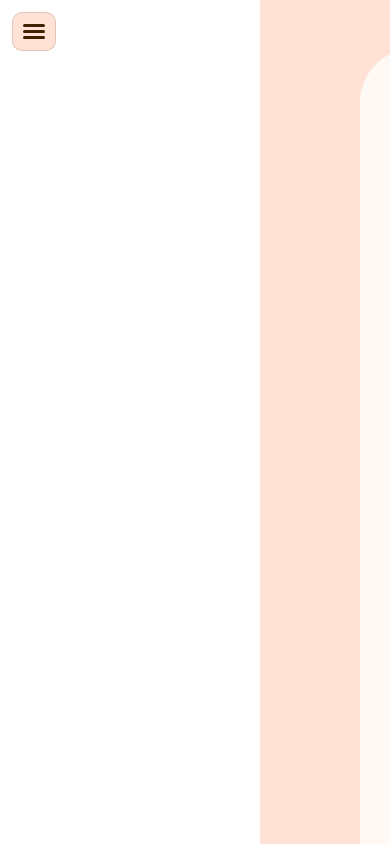
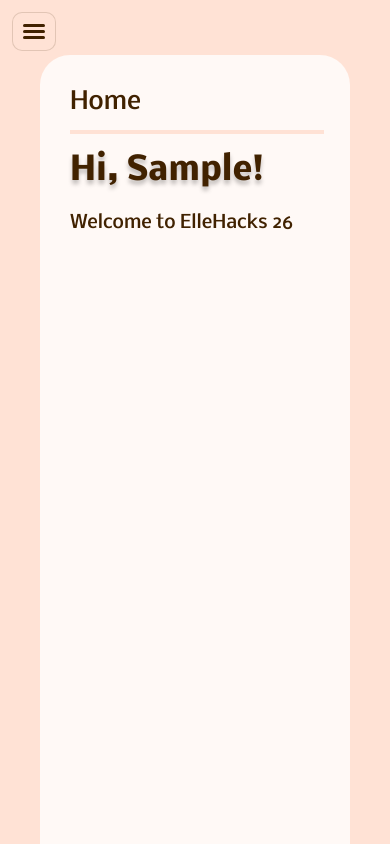
Before and after one commit to joanne004/ElleHacks2026-dashboard, a React (Vite) app in the folder frontend/: page /dashboard/home in a window 390 px wide. Built offline with nearby package versions, Linux system fonts and the light colour scheme; sample sign-in values are in the browser's storage.

Commit message:
implemented mobile view for home & contact

```diff
--- a/frontend/src/pages/Dashboard/Contact/Contact.module.css
+++ b/frontend/src/pages/Dashboard/Contact/Contact.module.css
@@ -1,49 +1,46 @@
 .container {
-    position: fixed; /* stick to viewport */
+    position: fixed;
     top: 0;
-    left: 260px; /* account for fixed sidebar width */
+    left: clamp(200px, 18vw, 260px); /* matches sidebar width */
     right: 0;
-    height: 100vh; /* full screen height */
+    height: 100vh;
     background: #FFE2D5;
-    margin-left: 0px;
-    overflow-y: auto; /* internal vertical scrolling only */
-    overflow-x: hidden; /* allow content to extend off-screen without scrollbar */
+    overflow-y: auto;
+    overflow-x: hidden;
 }
 
 .content {
-    position: absolute;
-    left: 100px; /* match Home */
-    top: 48px;
-    width: 1700px;
-    height: 940px;
+    position: relative; /* changed from absolute */
+    margin: 48px auto 48px 100px;
+    max-width: 1700px;
+    width: calc(100% - 150px);
+    min-height: 940px;
     background: #FFF9F6;
     border-radius: 55px;
     display: flex;
     flex-direction: column;
     align-items: flex-start;
     padding: 0 50px;
+    padding-bottom: 80px; /* extra space for bottom image */
+    box-sizing: border-box;
 }
 
 .sectionTitle {
     position: absolute;
-    width: 250px;
-    height: 40px;
     left: 94px;
     top: 40px;
     font-family: 'Nobile', sans-serif;
     font-style: normal;
     font-weight: 500;
-    font-size: 35px;
+    font-size: clamp(24px, 3vw, 35px);
     line-height: 45px;
-    display: flex;
-    align-items: center;
     color: #412200;
 }
 
 .divider {
     position: absolute;
-    width: 1490px;
-    height: 0px;
+    width: calc(100% - 188px);
+    max-width: 1490px;
     left: 94px;
     top: 145px;
     border: 2px solid #FFE2D5;
@@ -51,30 +48,29 @@
 
 .greeting {
     position: absolute;
-    width: 1100px;
-    height: 94px;
+    max-width: 1100px;
+    width: calc(100% - 310px);
     left: 94px;
     top: 145px;
     font-family: 'Nobile', sans-serif;
     font-style: normal;
     font-weight: 650;
-    font-size: 60px;
-    line-height: 79px;
-    display: flex;
-    align-items: center;
+    font-size: clamp(32px, 5vw, 60px);
+    line-height: 1.3;
     color: #412200;
     text-shadow: 0px 4px 4px rgba(0, 0, 0, 0.25);
 }
 
 .paragraph {
     position: relative;
-    width: 1490px;
+    width: calc(100% - 85px);
+    max-width: 1490px;
     left: 45px;
-    margin-top: 300px; /* below greeting */
+    margin-top: 340px;
     font-family: 'Nobile', sans-serif;
     font-weight: 400;
-    font-size: 22px;
-    line-height: 30px;
+    font-size: clamp(16px, 2vw, 22px);
+    line-height: 1.4;
     color: #412200;
 }
 
@@ -85,7 +81,9 @@
 .list {
     margin-left: 40px;
     margin-top: 15px;
+    width: calc(100% - 105px);
     color: #bd7777;
+    font-size: clamp(14px, 1.8vw, 18px);
 }
 
 .list li {
@@ -95,6 +93,7 @@
 .link {
     color: #bd7777;
     text-decoration: underline;
+    word-break: break-word;
 }
 
 .link:hover,
@@ -104,16 +103,69 @@
 
 .imageTop {
     position: absolute;
-    left: 850px;
+    right: 8vw;
     top: 190px;
-    width: 90px;
+    width: clamp(60px, 8vw, 90px);
     height: auto;
 }
 
 .imageBottom {
     position: absolute;
-    right: 200px;
+    right: clamp(50px, 15%, 200px);
     bottom: 40px;
-    width: 160px;
+    width: clamp(100px, 12vw, 160px);
     height: auto;
 }
+
+/* Mobile view */
+@media (max-width: 900px) {
+    .container {
+        left: 0; /* snap to left edge when sidebar disappears */
+    }
+
+    .content {
+        margin: 55px 40px;
+        width: calc(100% - 80px);
+        padding: 0 30px;
+        padding-bottom: 60px;
+        border-radius: 30px;
+        overflow-y: auto; /* enable scrolling within content */
+        max-height: calc(100vh - 80px);
+    }
+
+    .sectionTitle {
+        left: 30px;
+        top: 5px;
+    }
+
+    .divider {
+        left: 30px;
+        width: calc(100% - 60px);
+        top: 75px;
+    }
+
+    .greeting {
+        left: 30px;
+        top: 75px;
+        width: calc(100% - 60px);
+    }
+
+    .paragraph {
+        left: 3px;
+        width: calc(100% - 50px);
+        margin-top: 240px;
+    }
+
+    .list {
+        margin-left: 5px;
+        width: calc(100% - 90px);
+    }
+
+    .imageTop {
+        display: none;
+    }
+
+    .imageBottom {
+        display: none;
+    }
+}
--- a/frontend/src/pages/Dashboard/Home/Home.module.css
+++ b/frontend/src/pages/Dashboard/Home/Home.module.css
@@ -1,50 +1,45 @@
 .container {
-    position: fixed; /* stick to viewport */
+  position: fixed;
   top: 0;
-    left: 260px; /* account for fixed sidebar width */
+  left: clamp(200px, 18vw, 260px); /* matches sidebar width */
   right: 0;
-    height: 100vh; /* full screen height */
+  height: 100vh;
   background: #FFE2D5;
-    margin-left: 0px;
-      overflow-y: auto; /* internal vertical scrolling only */
-      overflow-x: hidden; /* allow content to extend off-screen without scrollbar */
+  overflow-y: auto;
+  overflow-x: hidden;
 }
 
-
 .content {
-    position: absolute;
-    left: 100px; /* 524px (Figma left) - 200px (sidebar width) */
-    top: 48px;
-    width: 1700px;
-    height: 940px;
+  position: relative; /* changed from absolute */
+  margin: 48px auto 48px 100px; /* centering with left offset */
+  max-width: 1700px;
+  width: calc(100% - 150px); /* responsive width with margins */
+  min-height: 940px;
   background: #FFF9F6;
   border-radius: 55px;
   display: flex;
   flex-direction: column;
   align-items: flex-start;
   padding: 0 50px;
+  box-sizing: border-box;
 }
 
 .sectionTitle {
   position: absolute;
-    width: 186px;
-    height: 40px;
   left: 94px;
   top: 40px;
   font-family: 'Nobile', sans-serif;
   font-style: normal;
   font-weight: 500;
-    font-size: 35px;
+  font-size: clamp(24px, 3vw, 35px);
   line-height: 45px;
-    display: flex;
-    align-items: center;
   color: #412200;
 }
 
 .divider {
   position: absolute;
-    width: 1490px;
-    height: 0px;
+  width: calc(100% - 188px); /* responsive width */
+  max-width: 1490px;
   left: 94px;
   top: 145px;
   border: 2px solid #FFE2D5;
@@ -52,15 +47,15 @@
 
 .greeting {
   position: absolute;
-    width: 871px;
-    height: 94px;
+  max-width: 871px;
+  width: calc(100% - 188px);
   left: 94px;
   top: 145px;
   font-family: 'Nobile', sans-serif;
   font-style: normal;
   font-weight: 650;
-    font-size: 60px;
-    line-height: 79px;
+  font-size: clamp(32px, 5vw, 60px);
+  line-height: 1.3;
   display: flex;
   align-items: center;
   color: #412200;
@@ -69,16 +64,55 @@
 
 .welcome {
   position: absolute;
-    width: 441px;
-    height: 121px;
+  max-width: 441px;
+  width: calc(100% - 188px);
   left: 94px;
-    top: 215px;
+  top: 230px;
   font-family: 'Nobile', sans-serif;
   font-style: normal;
   font-weight: 500;
-    font-size: 28px;
-    line-height: 34px;
+  font-size: clamp(18px, 2.5vw, 28px);
+  line-height: 1.2;
   display: flex;
   align-items: center;
   color: #412200;
 }
+
+/* Mobile view */
+@media (max-width: 900px) {
+  .container {
+      left: 0; /* snap to left edge when sidebar disappears */
+  }
+
+  .content {
+      margin: 55px 40px;
+      width: calc(100% - 80px);
+      padding: 0 30px;
+      border-radius: 30px;
+      overflow-y: auto; /* enable scrolling within content */
+      max-height: calc(100vh - 80px);
+  }
+
+  .sectionTitle {
+      left: 30px;
+      top: 5px;
+  }
+
+  .divider {
+      left: 30px;
+      width: calc(100% - 60px);
+      top: 75px;
+  }
+
+  .greeting {
+      left: 30px;
+      top: 75px;
+      width: calc(100% - 60px);
+  }
+
+  .welcome {
+      left: 30px;
+      top: 140px;
+      width: calc(100% - 60px);
+  }
+}
```
Lines whose indentation alone changed are shown as unchanged.
